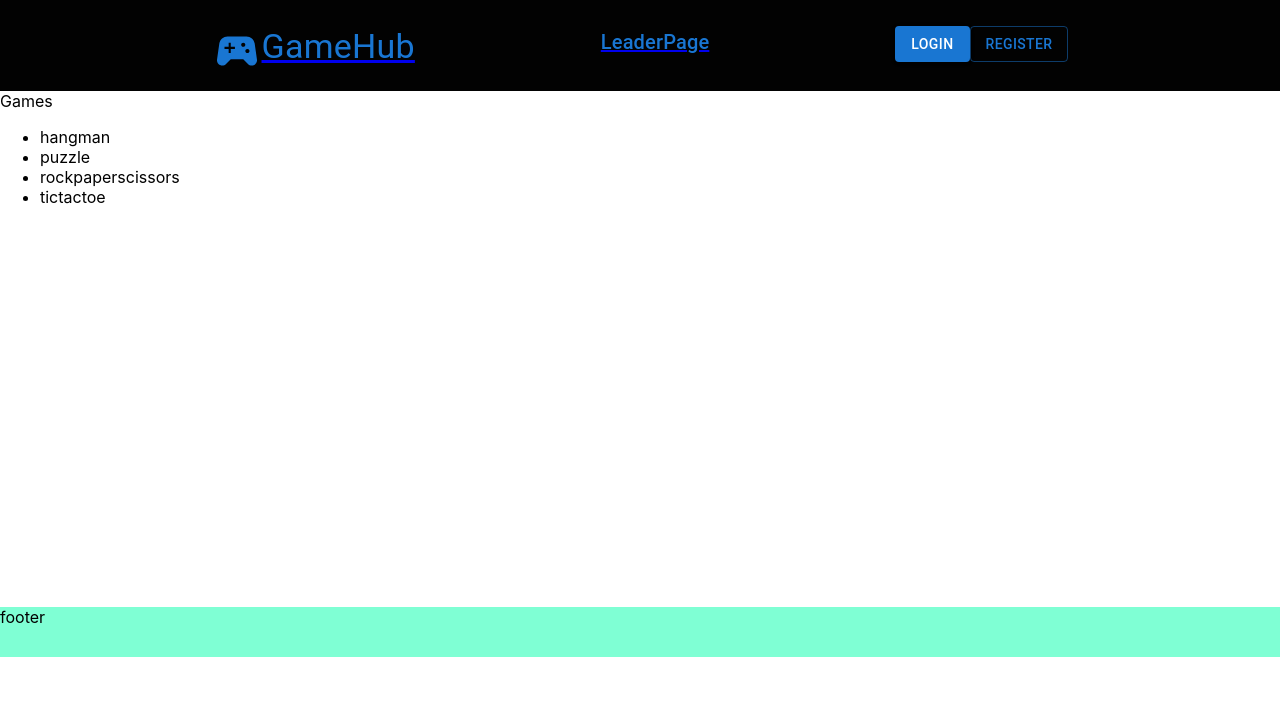
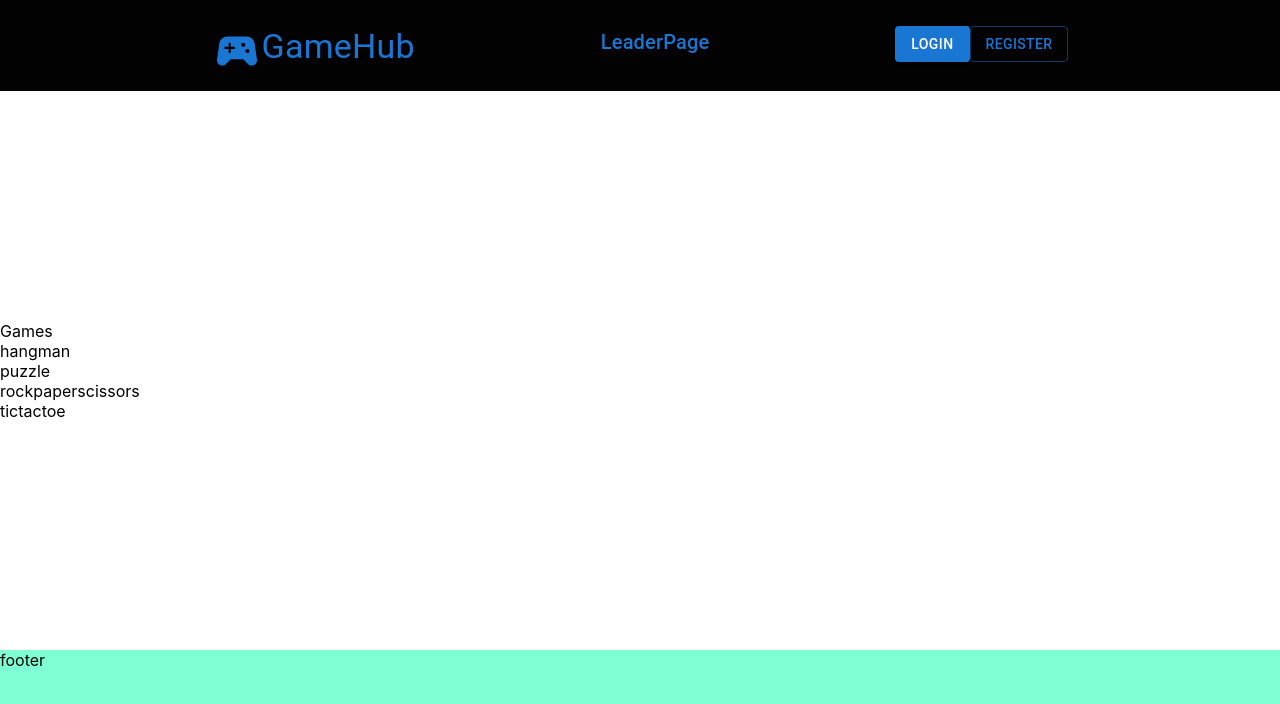
Before and after one commit to EdgarSargsyan2001/Game-Hub, a React (Create React App) app: page / in a window 1280 px wide. Shown: the top 704 px of the page. Built offline with nearby package versions, Linux system fonts and the light colour scheme.

Commit message:
chnage style

```diff
--- a/src/App.css
+++ b/src/App.css
@@ -1,3 +1,7 @@
+*{
+    margin: 0;
+    padding: 0;
+}
 .App {
 
 }
--- a/src/components/Footer/Footer.css
+++ b/src/components/Footer/Footer.css
@@ -1,6 +1,5 @@
 .footer-container{
     width:100%;
-    height: 50px;
+    height:150px;
     background-color: aquamarine;
-    margin-top: 400px;
 }
--- a/src/components/Layaouts/layouts.css
+++ b/src/components/Layaouts/layouts.css
@@ -1,3 +1,15 @@
+
+a{
+    text-decoration: none;
+}
+.layout-container{
+    height: 100vh;
+    display: flex;
+    flex-direction: column;
+    justify-content: space-between
+
+}
+
 .layout-nav{
     width: 100%;
     height: 500px;
```
Also changed, not shown: 1 other file (tests, documents, lock files or other folders).
